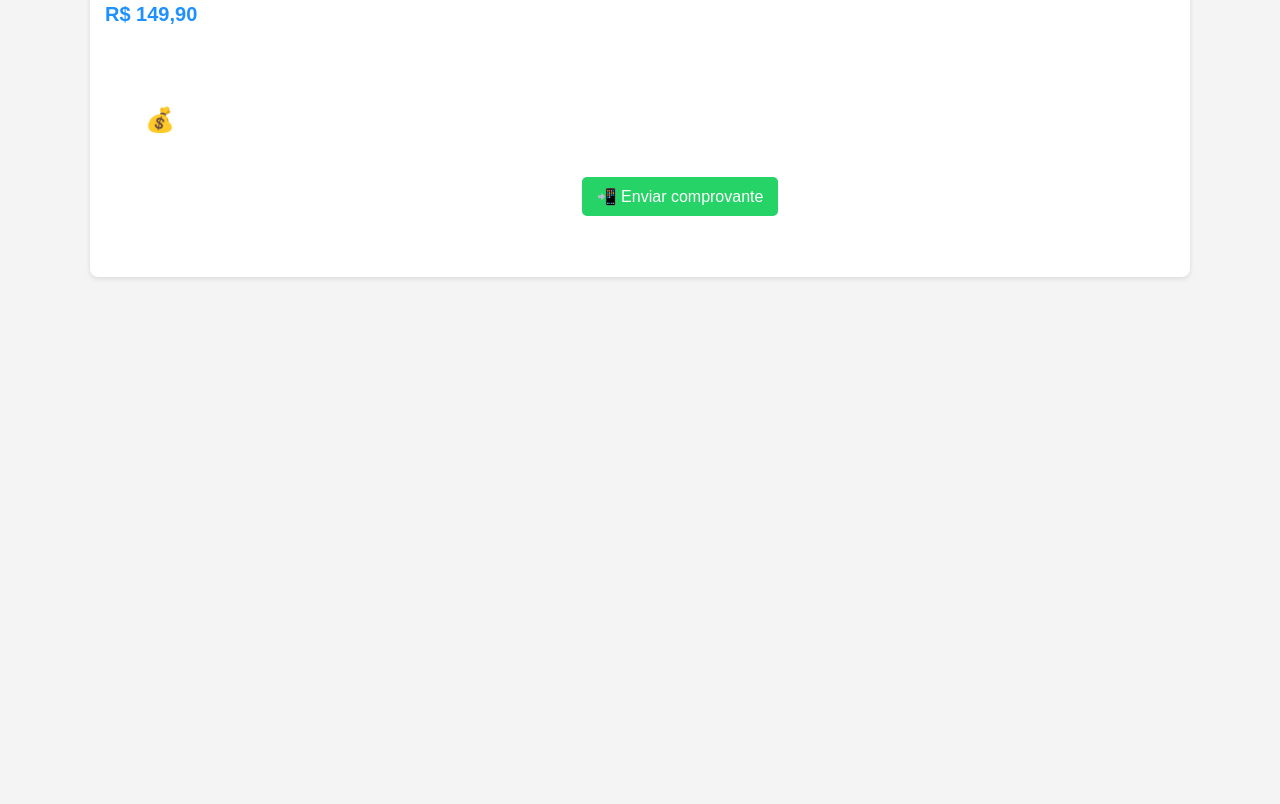
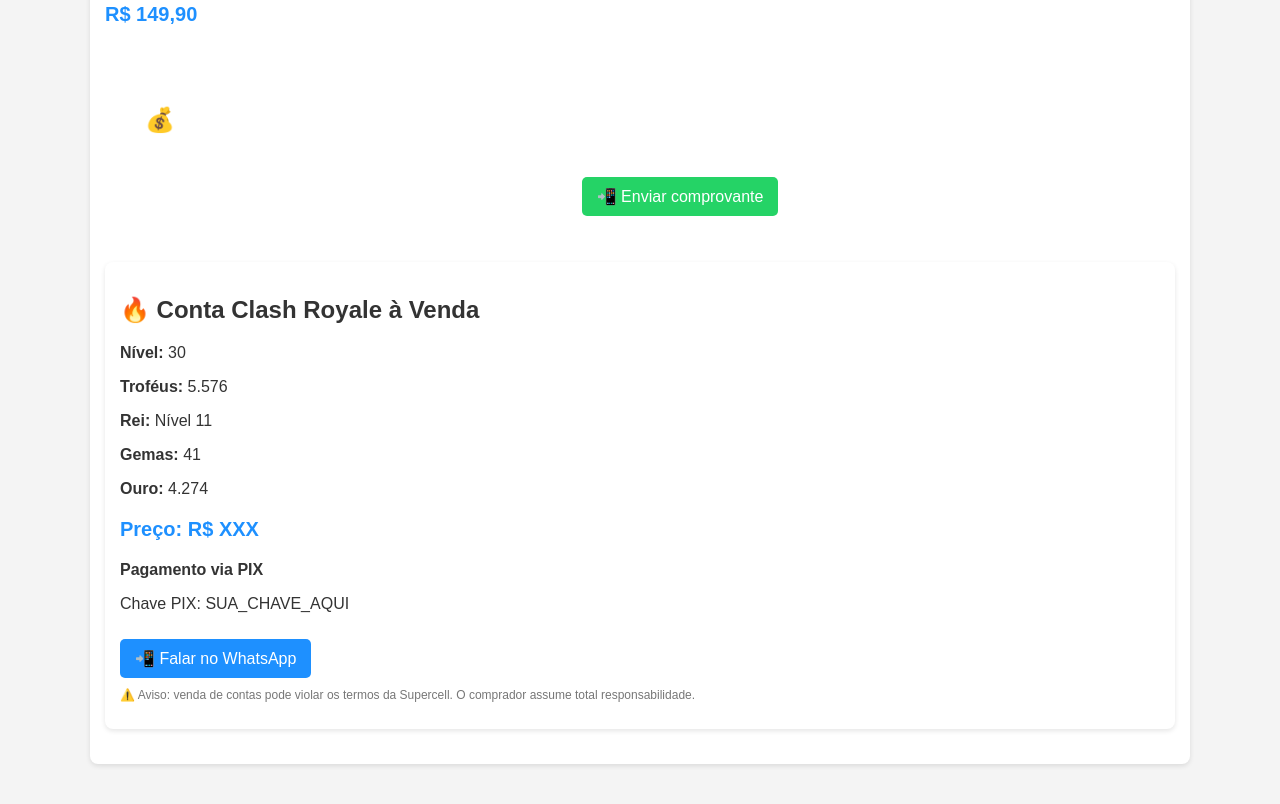
Before and after one commit to toguro444gato123-bot/site-clash, a plain HTML site: page index.html in a window 1280 px wide. Shown: the part 328-1132 px from the top of the page. Before the commit the page ends 800 px from the top, so only its background shows below. Drawn offline with Linux system fonts and the light colour scheme.

Commit message:
Update index.html

```diff
--- a/index.html
+++ b/index.html
@@ -84,3 +84,26 @@
      📲 Enviar comprovante
   </a>
     </section>
+<div class="card">
+  <h2>🔥 Conta Clash Royale à Venda</h2>
+
+  <p><strong>Nível:</strong> 30</p>
+  <p><strong>Troféus:</strong> 5.576</p>
+  <p><strong>Rei:</strong> Nível 11</p>
+  <p><strong>Gemas:</strong> 41</p>
+  <p><strong>Ouro:</strong> 4.274</p>
+
+  <p class="price">Preço: R$ XXX</p>
+
+  <p><strong>Pagamento via PIX</strong></p>
+  <p>Chave PIX: SUA_CHAVE_AQUI</p>
+
+  <a class="btn" href="https://wa.me/55SEUNUMERO">
+    📲 Falar no WhatsApp
+  </a>
+
+  <p style="font-size:12px;color:#777;margin-top:10px;">
+    ⚠️ Aviso: venda de contas pode violar os termos da Supercell.
+    O comprador assume total responsabilidade.
+  </p>
+</div>
```
